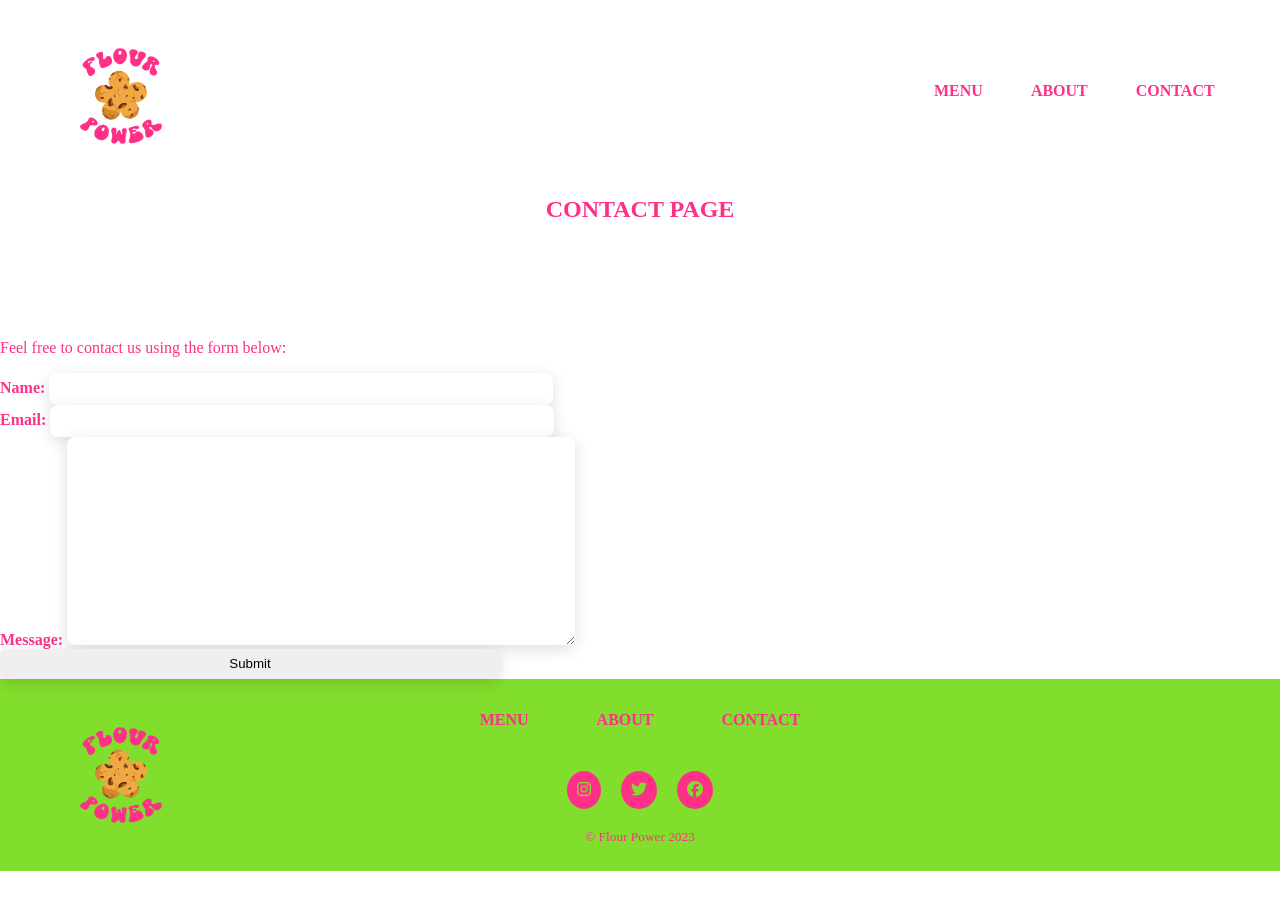
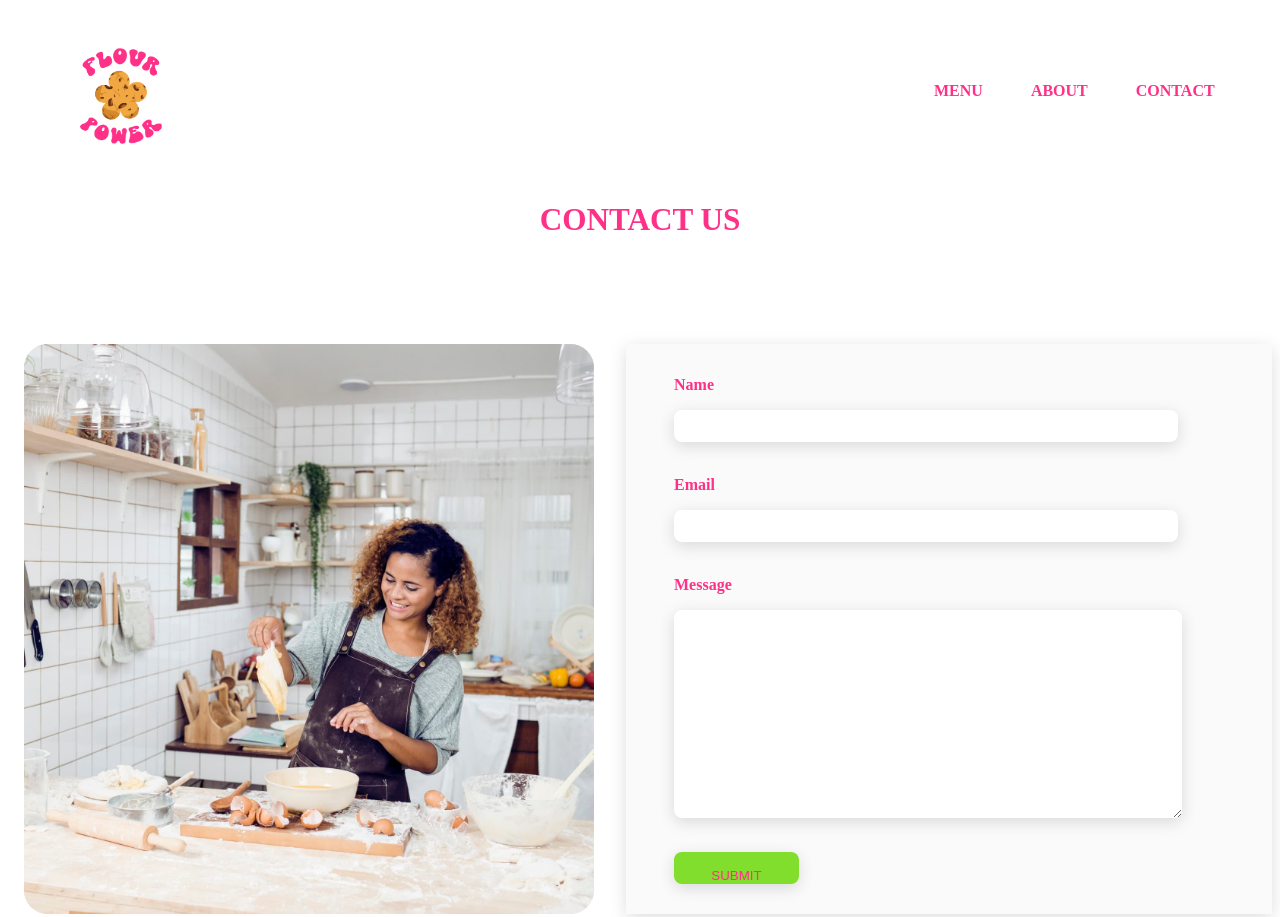
Before and after one commit to osma0152/mtm6201-midterm, a plain HTML site: page contact.html in a window 1280 px wide. Shown: the top 917 px of the page. Before the commit the page ends 871 px from the top, so only its background shows below. Drawn offline with Linux system fonts and the light colour scheme.

Commit message:
completes contact page 2.0

```diff
--- a/contact.html
+++ b/contact.html
@@ -20,21 +20,29 @@
     </header>
 
     <main>
-        <h2>Contact Page</h2>
-        <p>Feel free to contact us using the form below:</p>
+        <section class="contact-title">
+            <h2>Contact Us</h2>
+        </section>
+        <section class="contact">
+            <div class="container">
+                <div>
+                    <img class="contact-image" src="./images/black-woman-baking.jpeg" alt="baker">
+                </div>
+                <div class="contact-wrap">
+                    <form action="submit_form.php" class="contact-form">
+                        <label for="name">Name</label>
+                        <input type="text" id="name" name="name" required><br>
 
-        <form action="submit_form.php" method="POST">
-            <label for="name">Name:</label>
-            <input type="text" id="name" name="name" required><br>
+                        <label for="email">Email</label>
+                        <input type="email" id="email" name="email" required><br>
 
-            <label for="email">Email:</label>
-            <input type="email" id="email" name="email" required><br>
-
-            <label for="message">Message:</label>
-            <textarea id="message" name="message" rows="4" required></textarea><br>
-
-            <input type="submit" value="Submit">
-        </form>
+                        <label for="message">Message</label>
+                        <textarea id="message" name="message" rows="4" required></textarea><br>
+                        <input type="submit" value="Submit" class="submit">
+                    </form>
+                </div>
+            </div>
+        </section>
     </main>
     <footer class="footer">
         <div class="footer-logo">
@@ -47,7 +55,7 @@
                 <li><a href="contact.html">Contact</a></li>
             </ul>
         </div>
-        <!-- <p>CONNECT WITH US</p> -->
+
         <div class="socials">
             <a href="/"><i class="fa-brands fa-instagram"></i></a>
             <a href="/"><i class="fa-brands fa-twitter"></i></a>
```
Also changed, not shown: about.html (+6 -2 lines).
